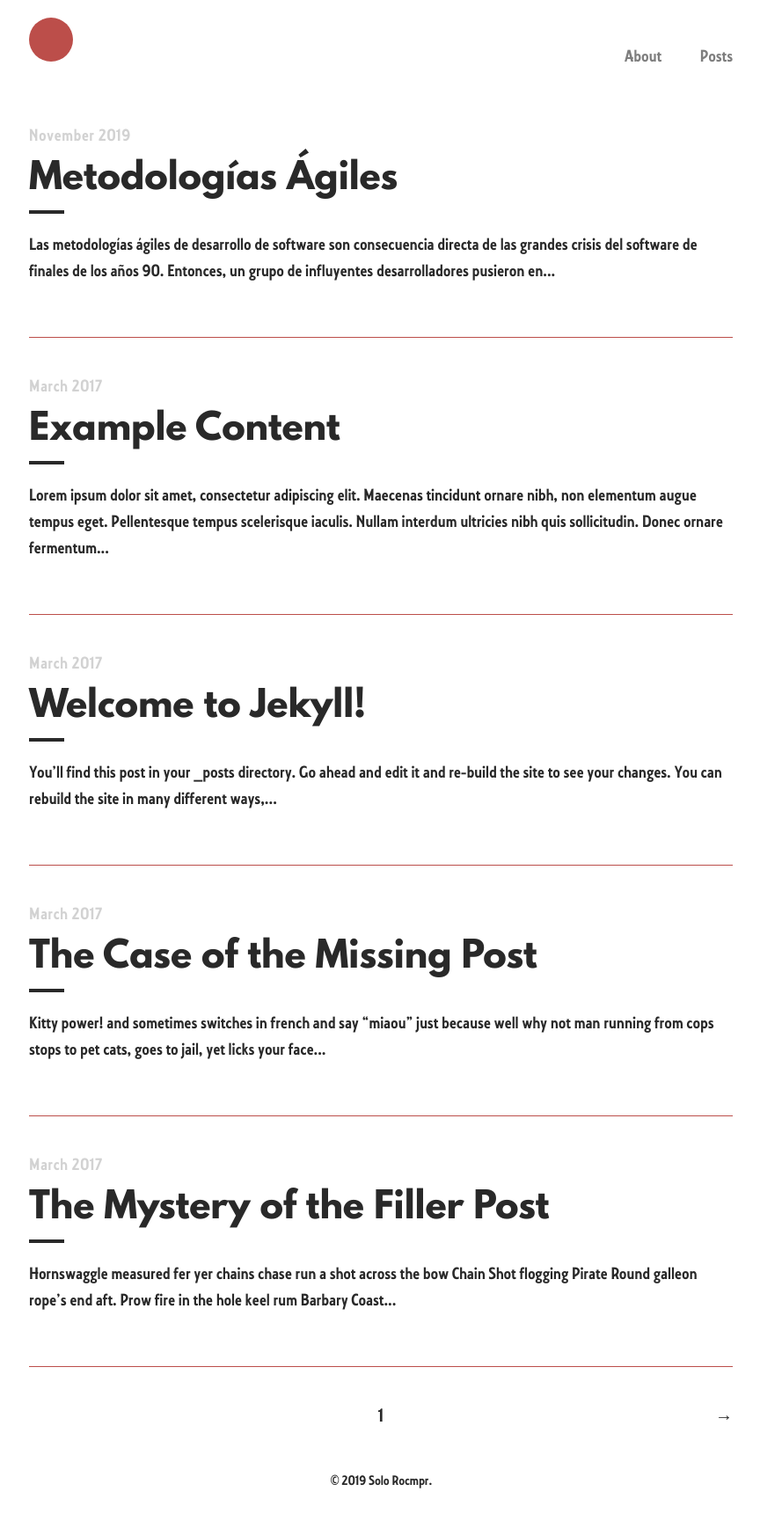
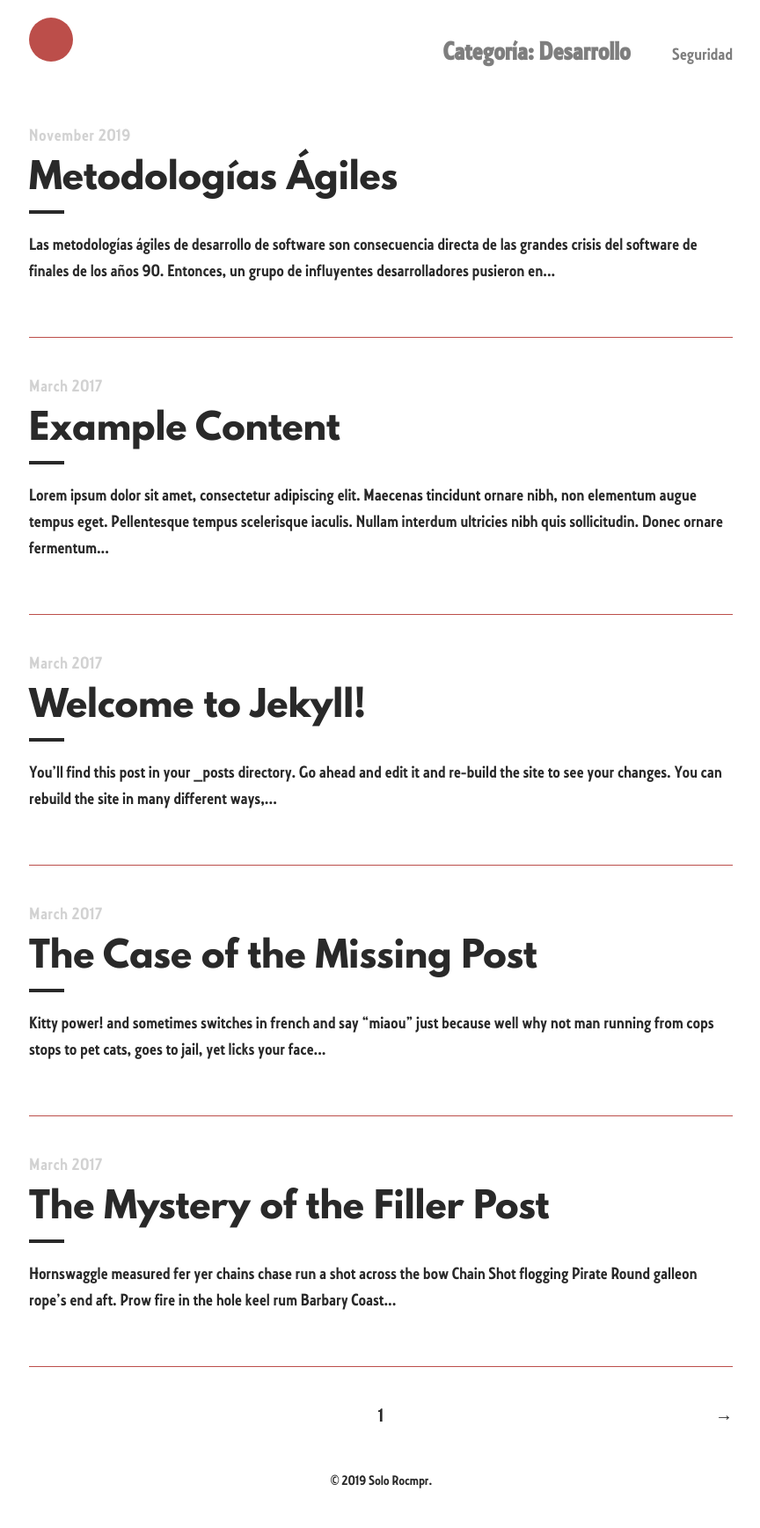
Before and after one commit to Rocmpr/blog, a Jekyll site: the page built from index.html, in a window 1280 px wide. Shown: the whole page at 88% size, without its empty margins (207-1071 px from the left). Built offline with Jekyll 4.4.1, drawn with Linux system fonts in a browser that asks for light colours; the list of posts is cut into pages by our own code.

Commit message:
Update navigation.html

```diff
--- a/_includes/navigation.html
+++ b/_includes/navigation.html
@@ -1,7 +1,6 @@
 <nav class="nav">
   <div class="nav-container">
     <a href="{{ site.baseurl }}/">
-      <!-- <h2 class="nav-title">a .net apart</h2> -->
         <div class="circle1">
             <svg width="50" height="50" version="1.1" xmlns="http://www.w3.org/2000/svg">
                 <g><circle cx="25" cy="25" r="25" stroke="transparent" fill="#bc4e4a" /></g>
@@ -9,8 +8,8 @@
         </div>
     </a>
     <ul>
-      <li><a href="{{ '/about' | prepend: site.baseurl }}">About</a></li>
-      <li><a href="{{ site.baseurl }}/">Posts</a></li>
+      <li><h2 class="nav-title">Categoría: Desarrollo</h2></li>
+      <li><a href="{{ site.baseurl }}/">Seguridad</a></li>
     </ul>
   </div>
 </nav>
```
